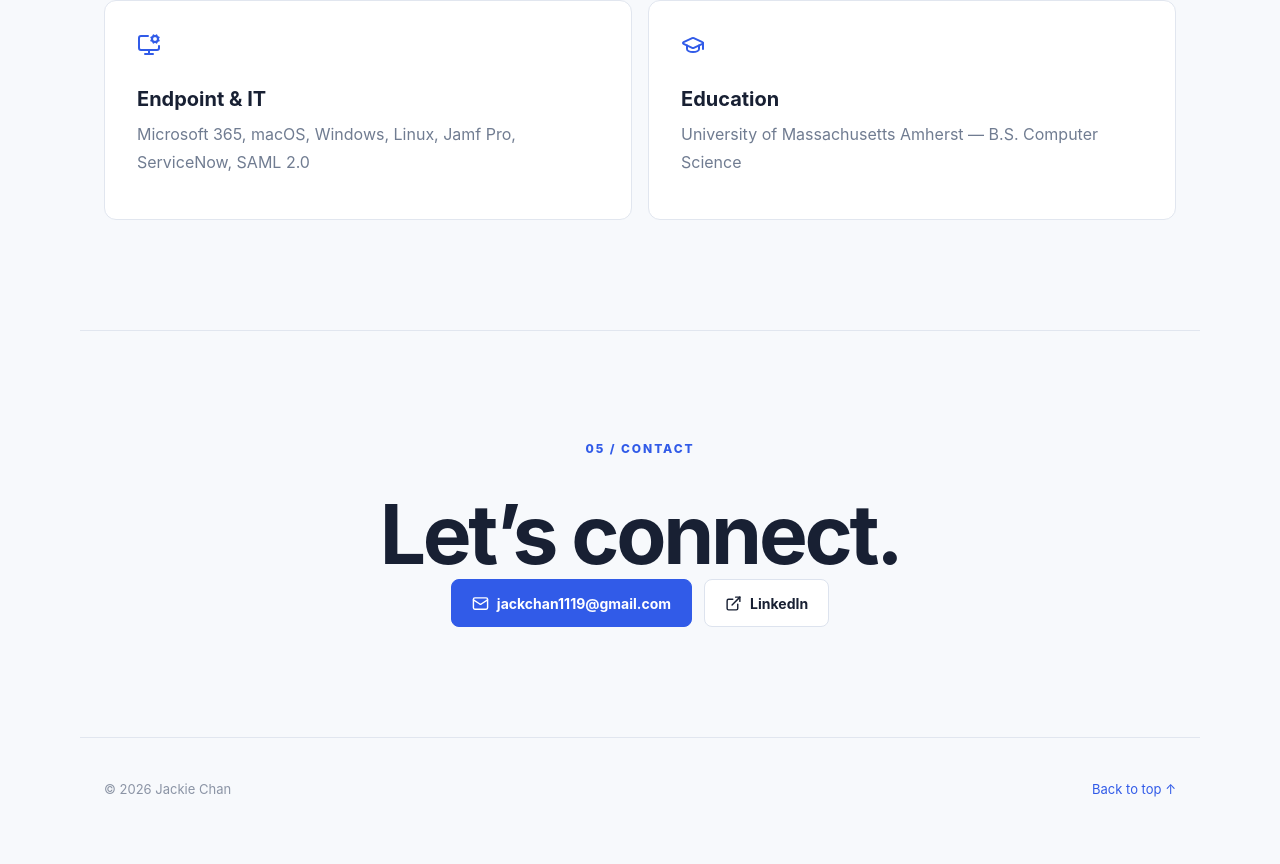
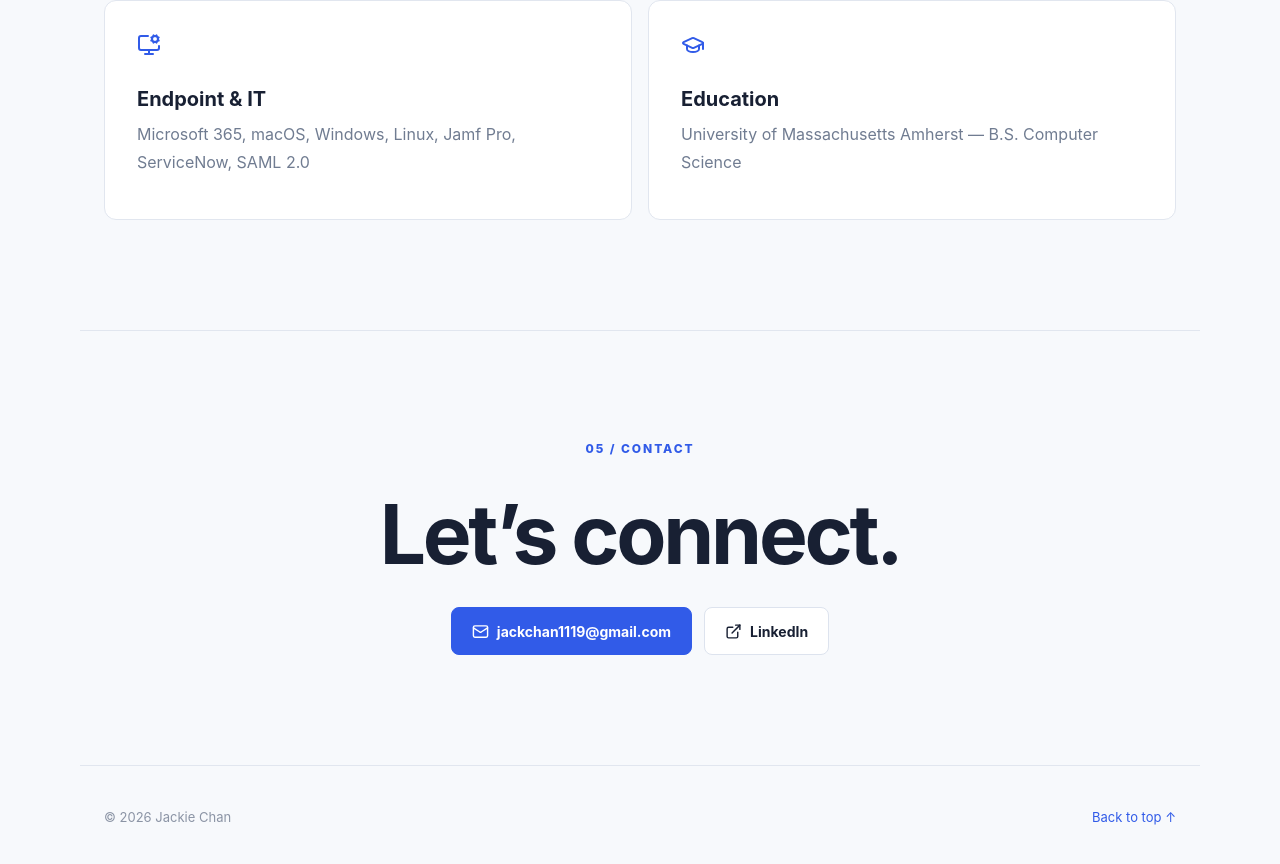
Before and after one commit to jackchan1119/jackie-chan, a React (Vite) app: page / in a window 1280 px wide. Shown: the part 4148-5012 px from the top of the page. Before the commit the page ends 4988 px from the top, so only its background shows below. Built offline with nearby package versions, Linux system fonts and the light colour scheme.

Commit message:
Enhance contact links styling with margin
Added margin-top to contact links for better spacing.

```diff
--- a/src/styles.css
+++ b/src/styles.css
@@ -94,7 +94,10 @@ a { color: inherit; text-decoration: none; }
 .contact { text-align: center; border-top: 1px solid #e1e6ef; }
 .contact h2 { font-size: clamp(50px,8vw,82px); }
 .contact > p:not(.eyebrow) { color: #707b90; margin: 22px auto 30px; }
-.contact-links { justify-content: center; }
+.contact-links {
+  justify-content: center;
+  margin-top: 28px;
+}
 footer { max-width: 1120px; margin: 0 auto; min-height: 100px; padding: 30px 24px; display: flex; justify-content: space-between; align-items: center; border-top: 1px solid #e1e6ef; color: #8b94a5; font-size: 13px; }
 footer a { color: #315be8; }
 @media (prefers-reduced-motion: reduce) { html { scroll-behavior: auto; } .scroll { animation: none; } }
```
